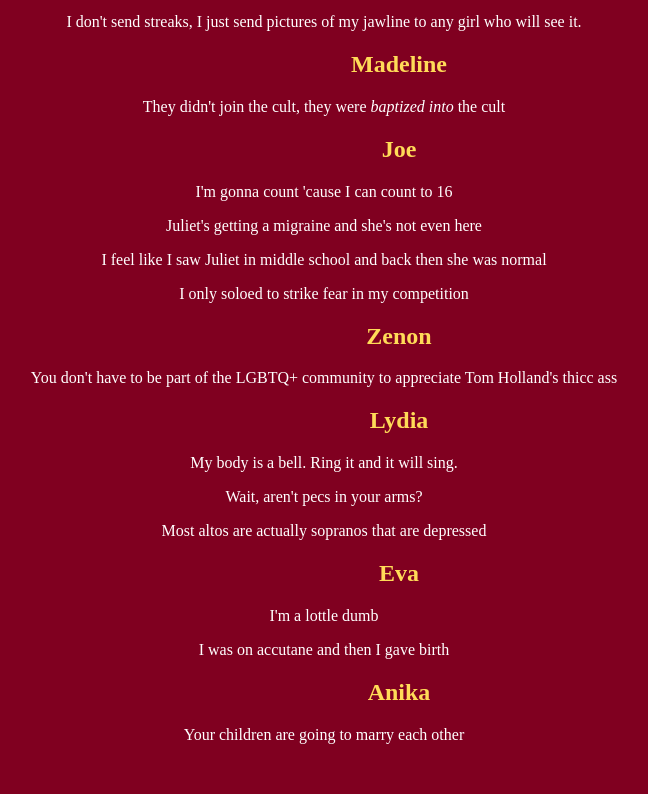
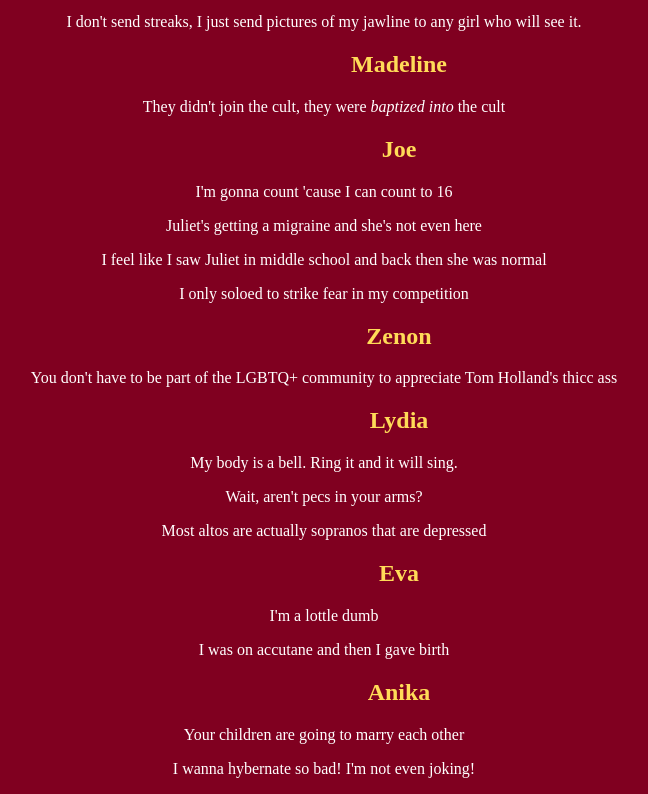
Before and after one commit to NoteworthyAcappella/Quotes, a plain HTML site: page index.html in a window 1280 px wide. Shown: the part 1297-2091 px from the top of the page, without its empty margins (241-889 px from the left). Before the commit the page ends 2057 px from the top, so only its background shows below. Drawn offline with Linux system fonts and the light colour scheme; a web font is replaced by a local one.

Commit message:
Update index.html

```diff
--- a/index.html
+++ b/index.html
@@ -76,6 +76,7 @@
   <p>I was on accutane and then I gave birth</p>
   <h2>Anika</h2>
   <p>Your children are going to marry each other</p>
+  <p>I wanna hybernate so bad! I'm not even joking!</p>
   <div class="home">
     <a href="https://www.noteworthylhs.ml/">
       <img src="https://www.noteworthylhs.ml/nworth-n-w-background.png"; hight=100px; width=100px; alt="home"></img>
```
